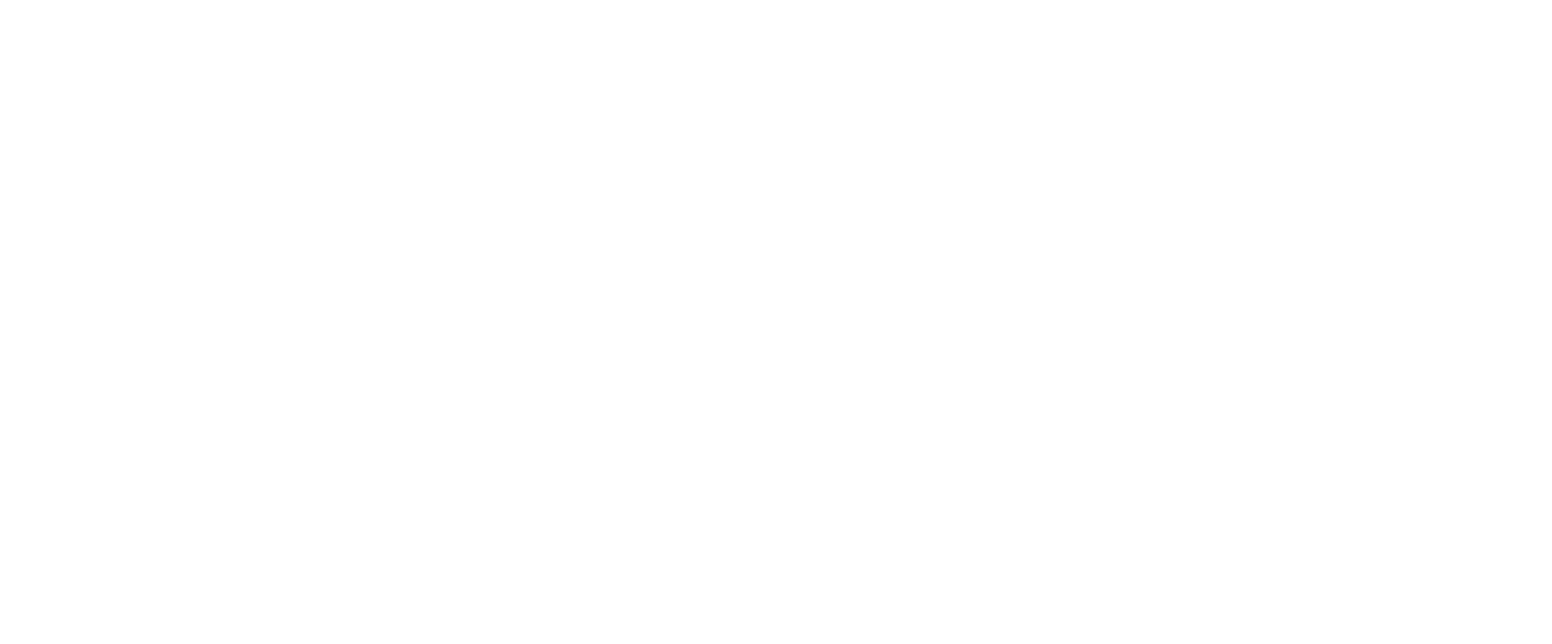
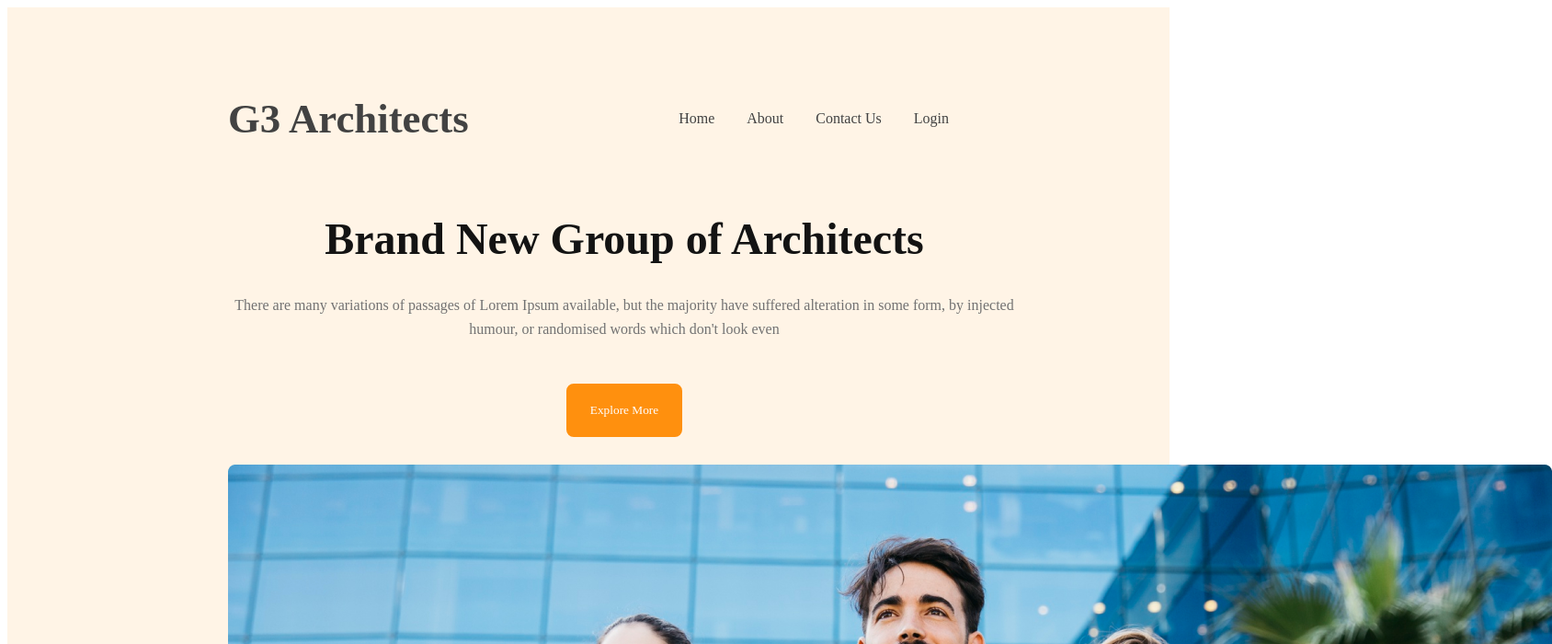
Before and after one commit to CseRashed/Responsive-portfolio, a plain HTML site: page index.html in a window 1280 px wide. Shown: the top 700 px of the page at 92% size, 1688 px wide, since content can reach past the window. Drawn offline with Linux system fonts and the light colour scheme.

Commit message:
created a header section

```diff
--- a/Style/style.css
+++ b/Style/style.css
@@ -0,0 +1,61 @@
+
+ header{
+    background: rgba(255, 144, 14, 0.10);
+    padding: 50px 240px;
+ }
+ /* Nav Related Styles */
+nav{
+    display: flex;
+    justify-content: space-between;
+    align-items: center;
+
+
+}
+nav ul  li{
+    list-style: none;
+    font-weight: 500px;
+}
+ul{
+    display: flex;
+    gap: 35px;
+}
+nav h3{
+    font-weight: 700;
+    font-size: 2.8em;
+    font-family: Work Sans;
+    color:#424242;
+}
+nav ul li a{
+    text-decoration: none;
+    color:#424242;
+    font-family: Work Sans;
+    font-weight: 500;
+    line-height: 26px;
+}
+/* baner Related Styles */
+.banner-content{
+    width: 862px;
+    text-align: center;
+    margin: 0 auto;
+}
+.banner .banner-content h1{
+    color:#131313;
+font-family: Work Sans;
+font-size: 3em;
+font-weight: 700;
+}
+.banner .banner-content p{
+    color:#727272;
+font-family: Work Sans;
+line-height: 26px;
+}
+.banner .banner-content button{
+    border: none;
+    border: 20px solid #FF900E;
+    border-radius: 8px;
+background: #FF900E;
+color: #FFF;
+font-family: Work Sans;
+margin: 30px auto;
+cursor: pointer;
+}
--- a/index.html
+++ b/index.html
@@ -4,9 +4,27 @@
     <meta charset="UTF-8">
     <meta name="viewport" content="width=device-width, initial-scale=1.0">
     <title>My First Responsive Portfolio</title>
+    <link rel="stylesheet" href="Style/style.css">
 </head>
 <body>
     <header>
+        <nav>
+            <h3>G3 Architects</h3>
+            <ul>
+                <li><a href="">Home</a></li>
+                <li><a href="">About</a></li>
+                <li><a href="">Contact Us</a></li>
+                <li><a href="">Login</a></li>
+            </ul>
+        </nav>
+        <div class="banner">
+            <div class="banner-content">
+                <h1>Brand New Group of Architects</h1>
+                <p>There are many variations of passages of Lorem Ipsum available, but the majority have suffered alteration in some form, by injected humour, or randomised words which don't look even</p>
+                <button>Explore More</button>
+            </div>
+            <img src="images/banner.png" alt="">
+        </div>
 
     </header>
     <main>
```
